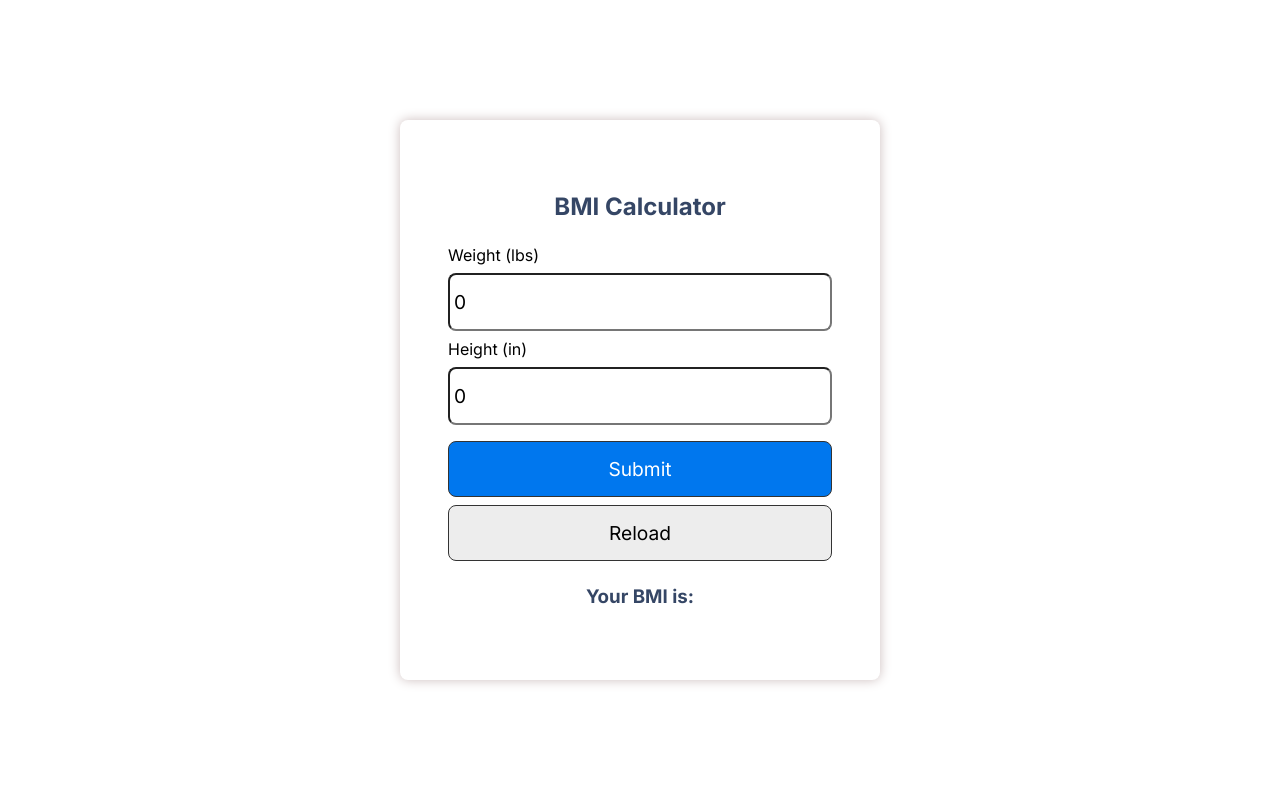
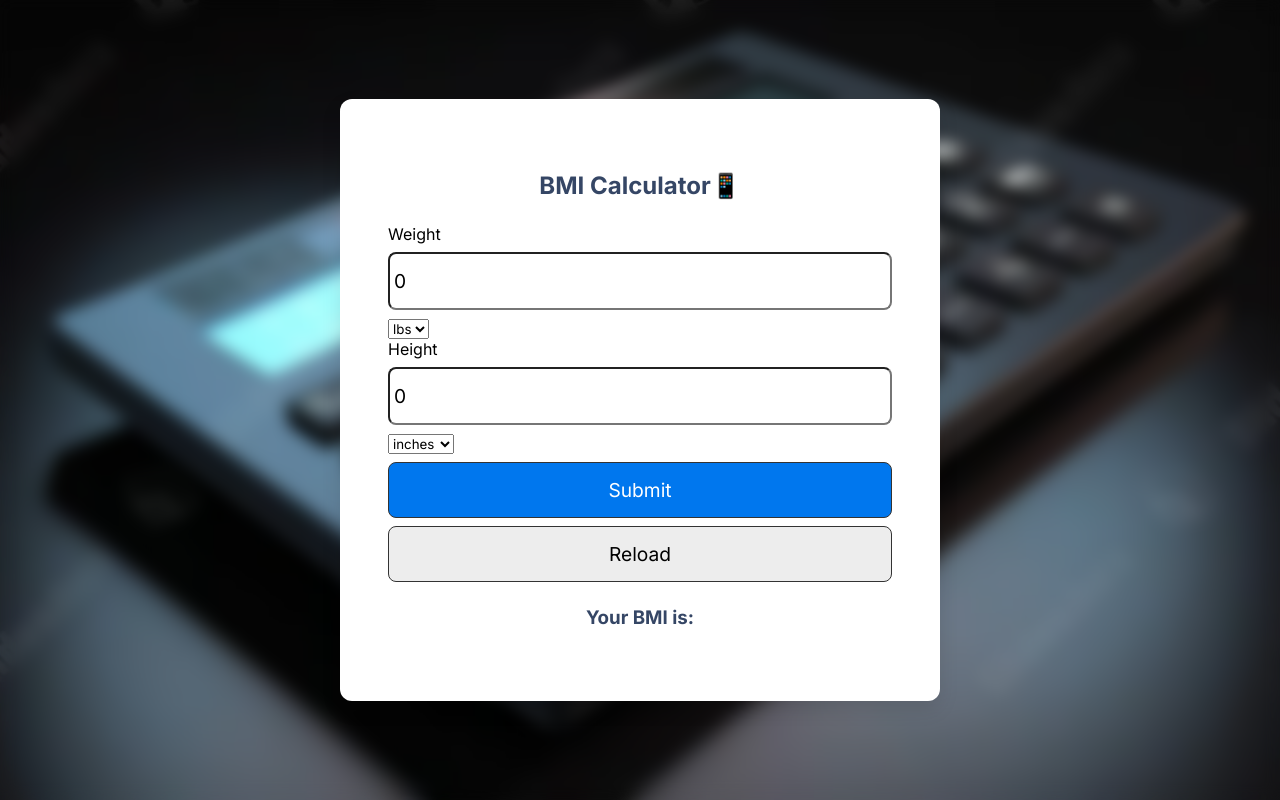
Before and after one commit to iiitl/bmi_calculator, a React (Create React App) app: page / in a window 1280 px wide. Built offline with nearby package versions, Linux system fonts and the light colour scheme.

Commit message:
enhanced the ui and made it to fit into smaller screens

```diff
--- a/src/App.css
+++ b/src/App.css
@@ -1,38 +1,50 @@
-.App {
-  text-align: center;
+@import url('https://fonts.googleapis.com/css2?family=Inter:wght@100;200;300;400;500;600;700;800;900&family=Poppins:ital,wght@0,100;0,200;0,300;0,400;0,500;0,600;0,700;0,800;0,900&display=swap');
+
+* {
+  box-sizing: border-box;
+  margin: 0;
+  padding: 0;
+  font-family: 'Inter', sans-serif;
 }
 
-.App-logo {
-  height: 40vmin;
-  pointer-events: none;
+body {
+  background: url('calculator_image.avif') no-repeat center center/cover;
+  position: relative;
 }
 
-@media (prefers-reduced-motion: no-preference) {
-  .App-logo {
-    animation: App-logo-spin infinite 20s linear;
-  }
+body::before {
+  content: "";
+  position: absolute;
+  top: 0;
+  left: 0;
+  width: 100%;
+  height: 100%;
+  background: inherit;
+  filter: blur(8px);
+  z-index: -1;
 }
 
-.App-header {
-  background-color: #282c34;
+.app {
+  display: flex;
+  justify-content: center;
+  align-items: center;
+  width: 100vw;
   min-height: 100vh;
-  display: flex;
-  flex-direction: column;
-  align-items: center;
-  justify-content: center;
-  font-size: calc(10px + 2vmin);
-  color: white;
+  padding: 20px;
+  position: relative;
 }
 
-.App-link {
-  color: #61dafb;
+.container {
+  box-shadow: 0px 8px 20px rgba(0, 0, 0, 0.1);
+  border-radius: 12px;
+  padding: 3rem;
+  max-width: 600px;
+  width: 100%;
+  background-color: #fff;
+  transition: transform 0.3s ease, box-shadow 0.3s ease;
 }
 
-@keyframes App-logo-spin {
-  from {
-    transform: rotate(0deg);
-  }
-  to {
-    transform: rotate(360deg);
-  }
+.container:hover {
+  transform: translateY(-5px);
+  box-shadow: 0px 12px 24px rgba(0, 0, 0, 0.15);
 }
--- a/src/App.js
+++ b/src/App.js
@@ -1,68 +1,97 @@
 import './App.css';
-import './index.css'
-import React, {useState} from 'react'
+import './index.css';
+import React, { useState } from 'react';
 
 function App() {
-  // state
-  const [weight, setWeight] = useState(0)
-  const [height, setHeight] = useState(0)
-  const [bmi, setBmi] = useState('')
-  const [message, setMessage] = useState('')
+  const [weight, setWeight] = useState(0);
+  const [height, setHeight] = useState(0);
+  const [bmi, setBmi] = useState('');
+  const [message, setMessage] = useState('');
+  const [weightUnit, setWeightUnit] = useState('lbs');
+  const [heightUnit, setHeightUnit] = useState('in');
+  const convertUnits = (weight, height) => {
+    let convertedWeight = weight;
+    let convertedHeight = height;
+
+    if (weightUnit === 'kg') {
+      convertedWeight = weight * 2.20462;
+    }
+
+    if (heightUnit === 'm') {
+      convertedHeight = height * 39.3701;
+    } else if (heightUnit === 'cm') {
+      convertedHeight = height * 0.393701;
+    }
+
+    return { convertedWeight, convertedHeight };
+  };
 
   let calcBmi = (event) => {
-    event.preventDefault()
-    console.log(event);
+    event.preventDefault();
 
     if (weight === 0 || height === 0) {
-      alert('Please enter a valid weight and height')
+      alert('Please enter a valid weight and height');
     } else {
-      let bmi = (weight / (height * height) * 703)
-      setBmi(bmi.toFixed(1))
-
-
-        if (bmi < 18.5) {
-          setMessage('You are underweight')
-        }  else if (bmi >= 18.5 && bmi < 25) {
-          setMessage('You have healthy weight')
-        } else if (bmi>=25 && bmi <30) {
-          setMessage('You are overweight')
-        }else{
-          setMessage('You are obese')
-        }
-
+      const { convertedWeight, convertedHeight } = convertUnits(weight, height);
+      let bmi = (convertedWeight / (convertedHeight * convertedHeight) * 703);
+      setBmi(bmi.toFixed(1));
+      if (bmi < 18.5) {
+        setMessage('You are underweight');
+      } else if (bmi >= 18.5 && bmi < 25) {
+        setMessage('You have a healthy weight');
+      } else if (bmi >= 25 && bmi < 30) {
+        setMessage('You are overweight');
+      } else {
+        setMessage('You are obese');
+      }
     }
-  }
-
+  };
   let reload = () => {
-    window.location.reload()
-  }
-
-
+    window.location.reload();
+  };
   return (
     <div className="app">
-    <div className='container'>
-      <h2 className='center'>BMI Calculator</h2>
+      <div className="container">
+        <h2 className="center">BMI Calculator📱</h2>
         <form onSubmit={calcBmi}>
           <div>
-            <label>Weight (lbs)</label>
-            <input type="text" placeholder='Enter Weight in lbs' value={weight} onChange={(e) => setWeight(e.target.value)} />
+            <label>Weight</label>
+            <input
+              type="text"
+              placeholder="Enter Weight"
+              value={weight}
+              onChange={(e) => setWeight(e.target.value)}
+            />
+            <select value={weightUnit} onChange={(e) => setWeightUnit(e.target.value)}>
+              <option value="lbs">lbs</option>
+              <option value="kg">kg</option>
+            </select>
           </div>
           <div>
-            <label>Height (in)</label>
-            <input type="text" placeholder='Enter height in inches' value={height} onChange={(event) => setHeight(event.target.value)} />
+            <label>Height</label>
+            <input
+              type="text"
+              placeholder="Enter Height"
+              value={height}
+              onChange={(e) => setHeight(e.target.value)}
+            />
+            <select value={heightUnit} onChange={(e) => setHeightUnit(e.target.value)}>
+              <option value="in">inches</option>
+              <option value="cm">cm</option>
+              <option value="m">meters</option>
+            </select>
           </div>
           <div>
-            <button className='btn' type='submit'>Submit</button>
-            <button className='btn btn-outline' onClick={reload} type='submit'>Reload</button>
+            <button className="btn" type="submit">Submit</button>
+            <button className="btn btn-outline" onClick={reload} type="button">Reload</button>
           </div>
         </form>
-        <div className='center'>
+        <div className="center">
           <h3>Your BMI is: {bmi}</h3>
           <p>{message}</p>
         </div>
+      </div>
     </div>
-  </div>
   );
 }
-
 export default App;
--- a/src/index.css
+++ b/src/index.css
@@ -1,5 +1,4 @@
-@import url('https://fonts.googleapis.com/css2?family=Inter:wght@100;200;300;400;500;600;700;800;900&family=Poppins:ital,wght@0,100;0,200;0,300;0,400;0,500;0,600;0,700;0,800;0,900;1,100;1,200;1,300;1,400;1,500;1,600;1,700;1,800;1,900&display=swap');
-
+@import url('https://fonts.googleapis.com/css2?family=Inter:wght@100;200;300;400;500;600;700;800;900&family=Poppins:ital,wght@0,100;0,200;0,300;0,400;0,500;0,600;0,700;0,800;0,900&display=swap');
 
 * {
   box-sizing: border-box;
@@ -10,7 +9,6 @@
 
 .app {
   display: flex;
-
   justify-content: center;
   align-items: center;
   width: 100vw;
@@ -43,14 +41,23 @@ input {
   border: 1px solid #333;
   border-radius: 8px;
   cursor: pointer;
+  transition: background-color 0.3s ease, transform 0.2s ease;
 }
-/* unvisited link */
 
-
+.btn:hover {
+  background-color: #005BBB;
+  transform: scale(1.02); /* Slight zoom-in effect */
+}
 
 .btn-outline {
   background-color: #ededed;
-    color: #000000;
+  color: #000000;
+  transition: background-color 0.3s ease, transform 0.2s ease;
+}
+
+.btn-outline:hover {
+  background-color: #ccc;
+  transform: scale(1.02);
 }
 
 .center {
@@ -58,10 +65,11 @@ input {
   margin: 24px 0;
   color: #354665;
 }
-.input_val
-{
+
+.input_val {
   color: #354665;
 }
+
 p {
   margin: 10px 0;
 }
```
Also changed, not shown: src/calculator_image.avif (added).
